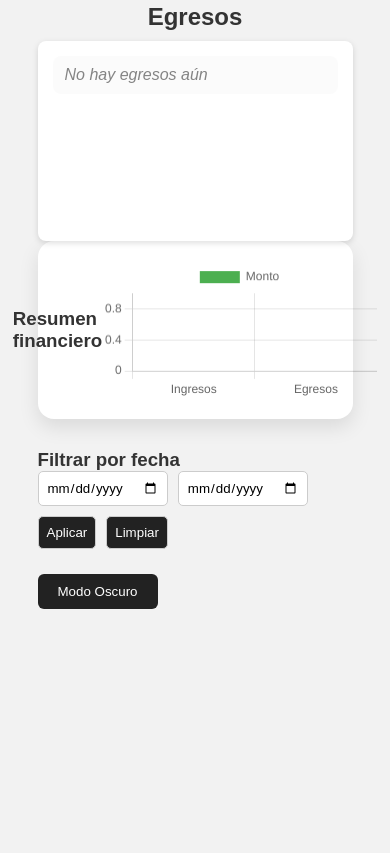
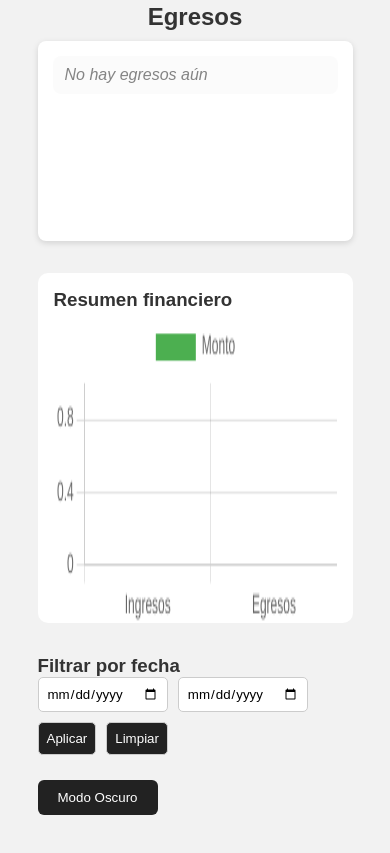
Before and after one commit to cpechenedelgado-commits/presupuesto, a plain HTML site: page index.html in a window 390 px wide. Shown: the part 686-1539 px from the top of the page. Before the commit the page ends 1335 px from the top, so only its background shows below. Drawn offline with nearby package versions, Linux system fonts and the light colour scheme.

Commit message:
Refactor CSS styles for consistency and responsiveness

```diff
--- a/css/estilos.css
+++ b/css/estilos.css
@@ -215,15 +215,22 @@ body.modo-oscuro .grafico-box {
 
 
 .grafico-box {
-    background: white;
-    padding: 20px;
-    border-radius: 16px;
-    margin-bottom: 30px;
-    box-shadow: 0 8px 20px rgba(0,0,0,0.1);
-    display: flex;
-    align-items: center;
-    justify-content: center;
+  width: 100%;
+  max-width: 100%;
+  height: 350px;
+  margin: 2rem auto;
+  padding: 1rem;
+  background: #fff;
+  border-radius: 10px;
+  overflow: hidden;
 }
+
+.grafico-box canvas {
+  width: 100% !important;
+  height: 100% !important;
+  display: block;
+}
+
 
 .filtros {
     margin-bottom: 25px;
```
